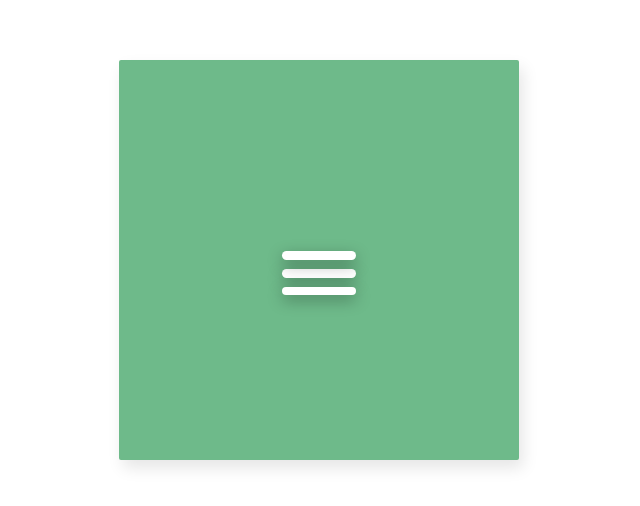
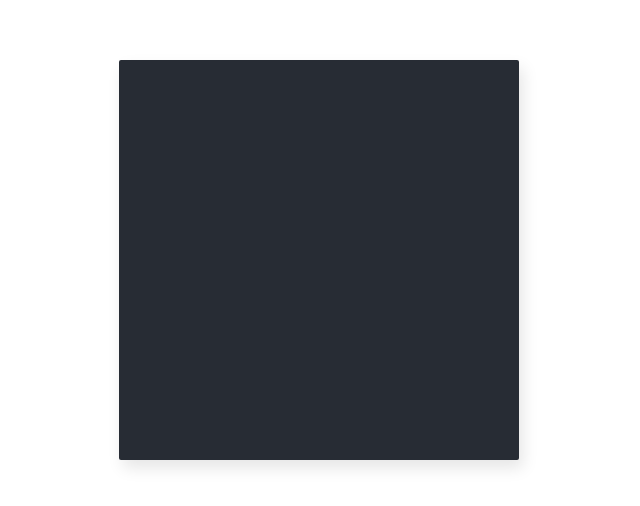
Before and after one commit to langevinj/100DaysOfCSS, a Vue app: page / in a window 1280 px wide. Shown: the part 140-646 px from the top of the page, without its empty margins (321-961 px from the left). Built offline with nearby package versions, Linux system fonts and the light colour scheme.

Commit message:
Created Day2 component.

```diff
--- a/src/App.vue
+++ b/src/App.vue
@@ -1,13 +1,14 @@
 <template>
 <div class="frame">
   <div class="center">
-    <Day1 />
+    <Day2 />
   </div>
 </div>
 </template>
 
 <script setup>
-import Day1 from './components/Day1.vue'
+import Day1 from './components/Day1.vue';
+import Day2 from './components/Day2.vue';
 
 // This starter template is using Vue 3 experimental <script setup> SFCs
 // Check out https://github.com/vuejs/rfcs/blob/script-setup-2/active-rfcs/0000-script-setup.md
@@ -34,7 +35,8 @@ import Day1 from './components/Day1.vue'
     border-radius: 2px;
       box-shadow: 4px 8px 16px 0 rgba(0,0,0,0.1);
       overflow: hidden;
-    background: #6EBA8A;
+      /* background: #6EBA8A; */
+      background: #272C34;
     color: #333;
       font-family: 'Open Sans', Helvetica, sans-serif;
       -webkit-font-smoothing: antialiased;
--- a/src/components/Day1.vue
+++ b/src/components/Day1.vue
@@ -8,6 +8,10 @@
 
 <script>
 </script>
+
+<style>
+
+</style>
 
 <style scoped>
     .top, .middle, .bottom {
--- /dev/null
+++ b/src/components/Day2.vue
@@ -0,0 +1,11 @@
+<template>
+
+</template>
+
+<script>
+
+</script>
+
+<style scoped>
+
+</style>
```
